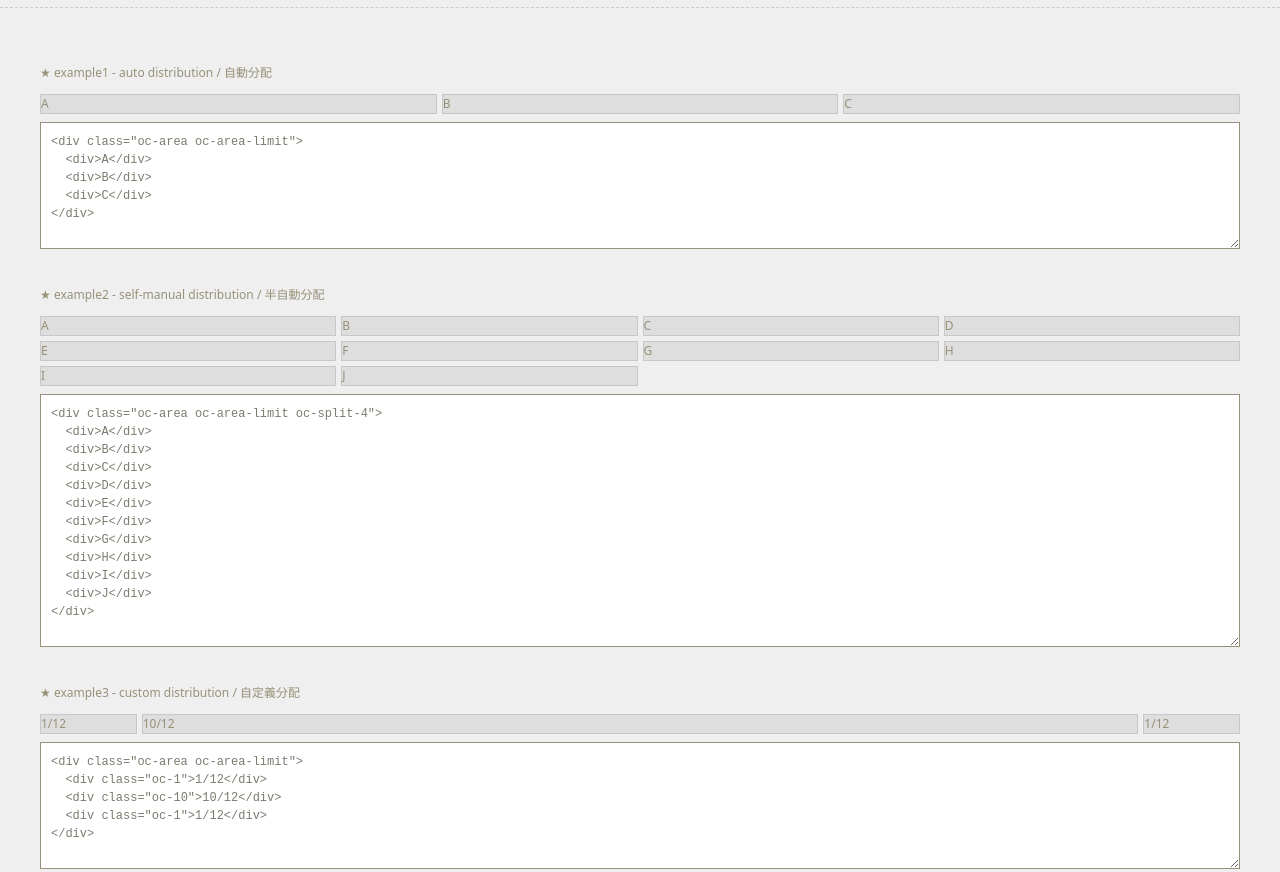
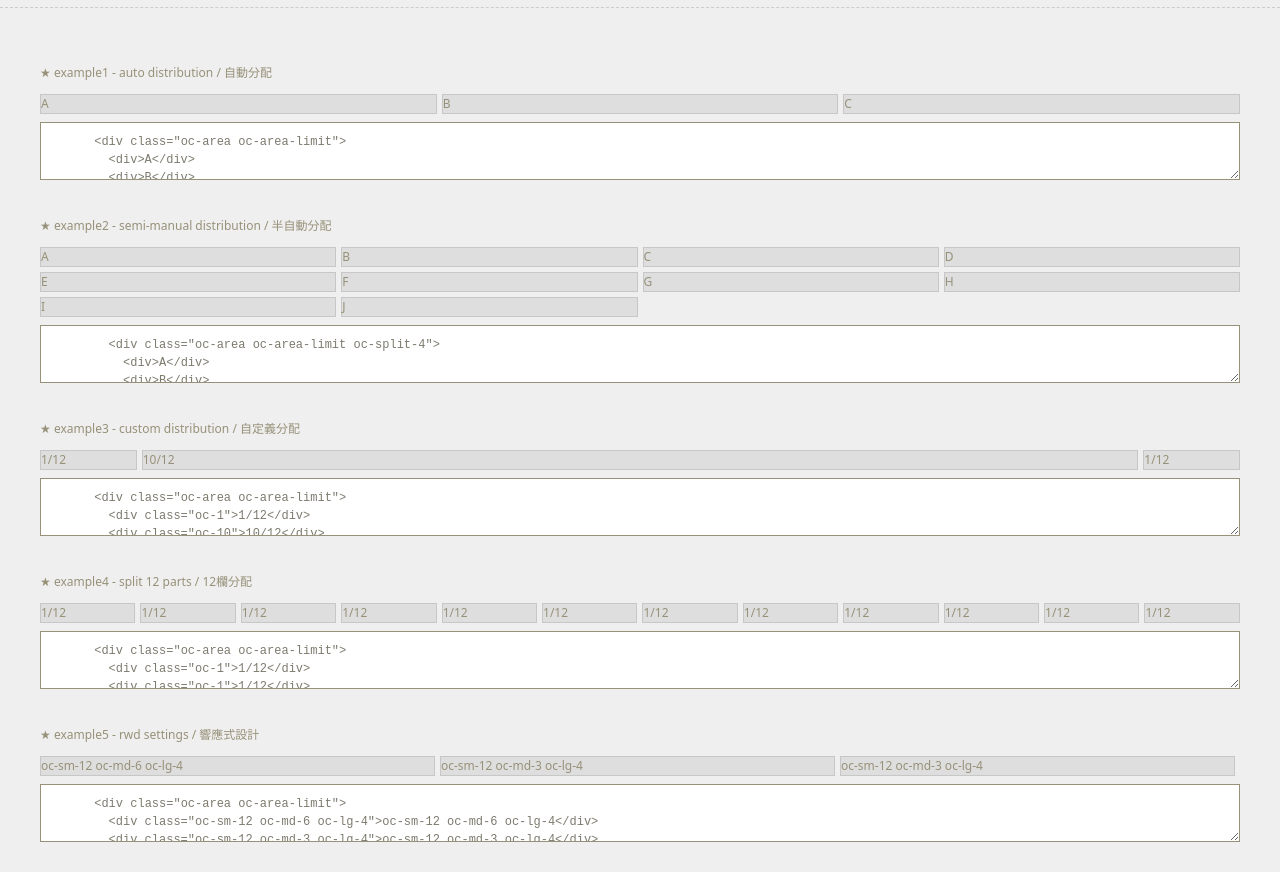
Before and after one commit to highQ77/open-css-library, a plain HTML site: page index.html in a window 1280 px wide. Shown: the part 940-1812 px from the top of the page. Drawn offline with Linux system fonts and the light colour scheme.

Commit message:
優化index.html視覺

```diff
--- a/index.html
+++ b/index.html
@@ -169,7 +169,7 @@
 
     <!-- example2 -->
     <div class="oc-area-limit p">
-      ★ example2 - self-manual distribution / 半自動分配
+      ★ example2 - semi-manual distribution / 半自動分配
     </div>
     <div class="oc-area oc-area-limit oc-split-4">
       <div>A</div>
@@ -1169,12 +1169,15 @@
 
   <script>
     // [ Format Textarea ] ===============================================================
-    ;[...document.getElementsByTagName('textarea')].forEach(tt => {
-      let s = tt.value.indexOf('<')
-      let t = tt.value.split('\n').map(item => item.slice(s)).filter(item => item != '')
-      tt.rows = t.length
-      tt.value = t.join('\n')
-      tt.style.overflow = 'scroll'
+    window.addEventListener('resize', () => {
+      ;[...document.getElementsByTagName('textarea')].forEach(tt => {
+        let s = tt.value.indexOf('<')
+        let t = tt.value.split('\n').map(item => item.slice(s)).filter(item => item != '')
+        tt.style.height = 0
+        tt.style.height = tt.scrollHeight + 'px'
+        tt.value = t.join('\n')
+        tt.style.overflow = 'scroll'
+      })
     })
   </script>
 
```
